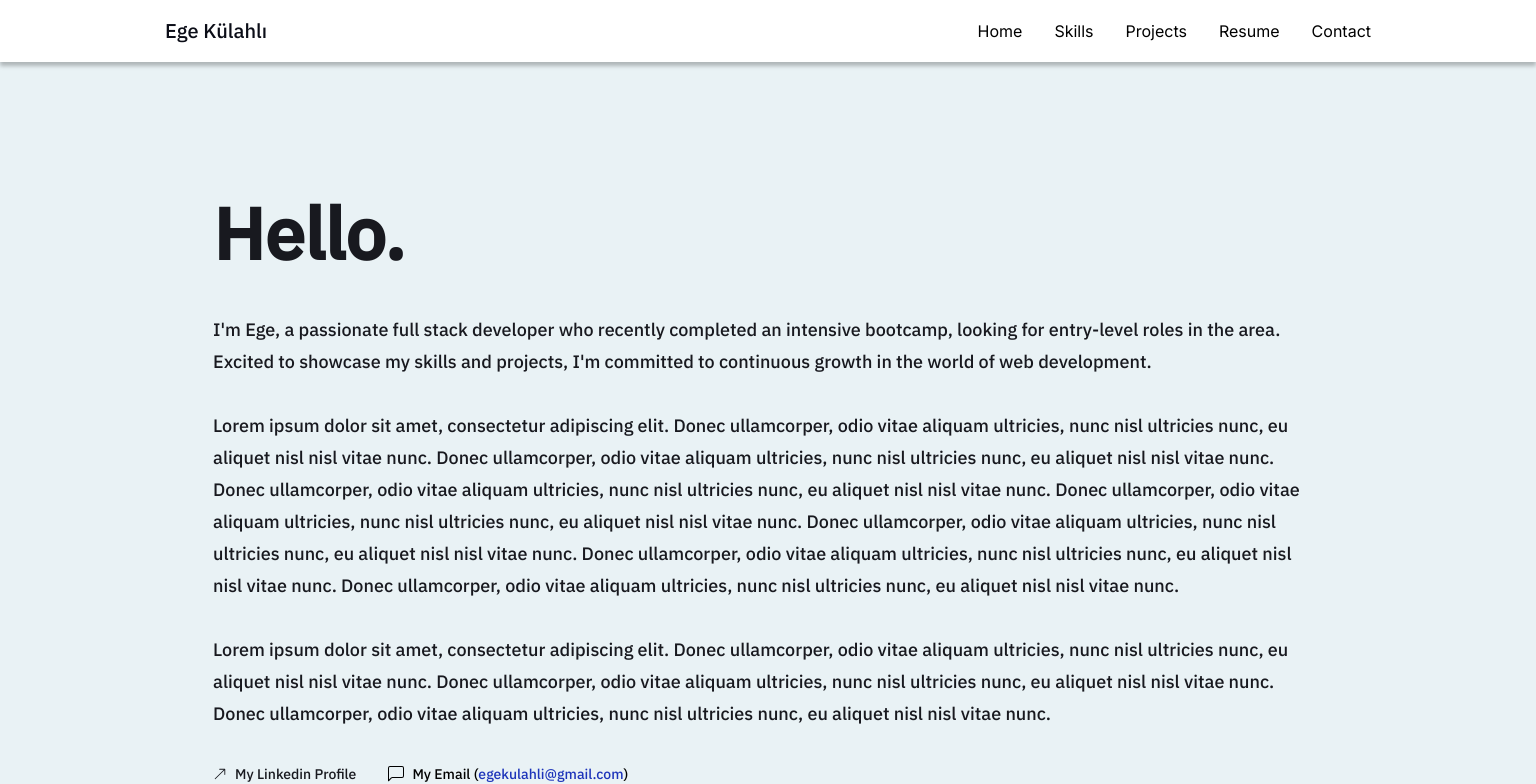
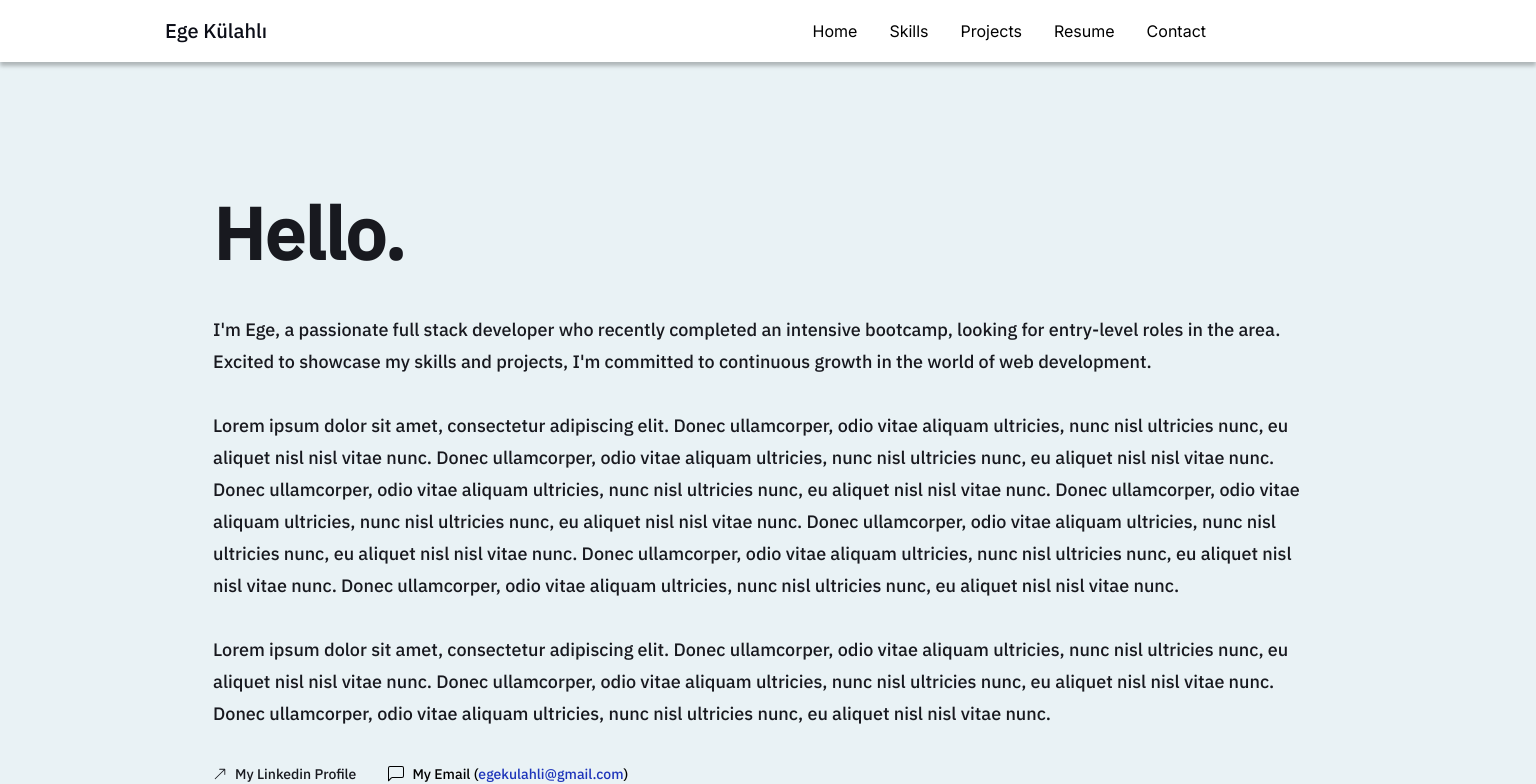
Before and after one commit to egekulahli1/egekulahli-portfolio, a React (Create React App) app: page / in a window 1536 px wide. Shown: the top 784 px of the page. Built offline with nearby package versions, Linux system fonts and the light colour scheme.

Commit message:
second 17.07

```diff
--- a/src/styles/Navbar.css
+++ b/src/styles/Navbar.css
@@ -7,6 +7,7 @@
   background-color: var(--default-white, #ffffff);
   box-shadow: 0px 4px 4px rgba(0, 0, 0, 0.25);
   padding: 16px 165px;
+  padding-right: 330px;
   display: flex;
   justify-content: space-between;
   align-items: center;
--- a/src/styles/ProjectList.css
+++ b/src/styles/ProjectList.css
@@ -4,6 +4,7 @@
     display: flex;
     flex-direction: column;
     padding-left: 165px;
+    padding-right: 165px;
   }
 
   .project-list-item-image img {
```
